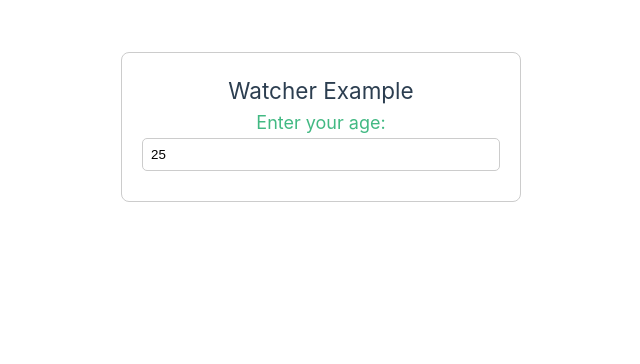
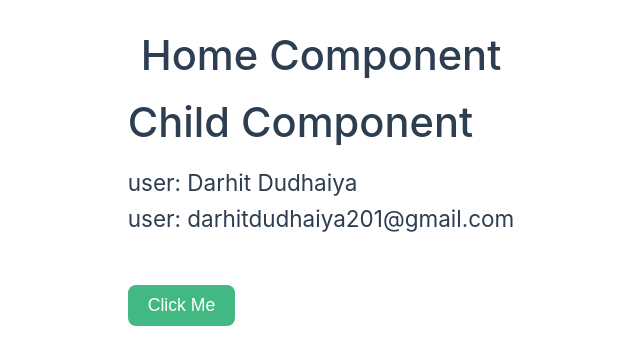
Before and after one commit to darshitdudhaiya/100DaysOfVue, a Vue app: page / in a window 1280 px wide. Shown: the top 364 px of the page, without its empty margins (319-959 px from the left). Built offline with nearby package versions, Linux system fonts and the light colour scheme.

Commit message:
Passing Data to Child Components in Vue.js

```diff
--- /dev/null
+++ b/src/components/ChildComponent.vue
@@ -0,0 +1,49 @@
+<template>
+  <div>
+    <h1>Child Component</h1>
+    <h2>user: {{ user }}</h2>
+    <h2>user: {{ details.email }}</h2>
+
+    <br />
+    <br />
+
+    <button @click="getData" class="styled-button">Click Me</button>
+  </div>
+</template>
+<script>
+export default {
+  name: 'ChildComponent',
+  props: {
+    user: {
+      type: String,
+      required: true
+    },
+    details: {
+      type: Object,
+      required: true
+    },
+    getData: {
+      type: Function,
+      required: true
+    }
+  }
+}
+</script>
+<style scoped>
+h1 {
+  font-weight: 500;
+  font-size: 2.6rem;
+  position: relative;
+  top: -10px;
+}
+.styled-button {
+  padding: 10px 20px;
+  background-color: #42b983;
+  color: #fff;
+  font-size: 1.1rem;
+  border: none;
+  border-radius: 8px;
+  cursor: pointer;
+  transition: background-color 0.3s ease;
+}
+</style>
--- a/src/components/HomeComponent.vue
+++ b/src/components/HomeComponent.vue
@@ -1,53 +1,46 @@
 <template>
-  <div class="watcher-example">
-    <h2>Watcher Example</h2>
-    <p>Enter your age:</p>
-    <input v-model="age" type="number" />
-
-    <p>{{ message }}</p>
+  <div class="container">
+    <h1>Home Component</h1>
+  </div>
+  <div class="container">
+    <ChildComponent :user="user" :details="details" :getData="getData"></ChildComponent>
   </div>
 </template>
 
 <script>
+import ChildComponent from './ChildComponent.vue'
 export default {
+  name: 'HomeComponent',
+  components: {
+    ChildComponent
+  },
   data() {
     return {
-      age: 25,
-      message: ''
+      user: 'Darhit Dudhaiya',
+      details: {
+        name: 'Darhit Dudhaiya',
+        email: 'darhitdudhaiya201@gmail.com'
+      }
     }
   },
-  watch: {
-    age(newAge) {
-      if (newAge >= 18) {
-        this.message = 'You are an adult.'
-      } else {
-        this.message = 'You are a minor.'
-      }
+
+  methods: {
+    getData(){
+      alert('Fuction Called');
     }
   }
 }
 </script>
 
 <style scoped>
-.watcher-example {
-  max-width: 400px;
-  margin: 20px auto;
-  padding: 20px;
-  text-align: center;
-  border: 1px solid #ccc;
-  border-radius: 8px;
+.container {
+  display: flex;
+  justify-content: center;
 }
-
-input {
-  padding: 8px;
-  width: 100%;
-  margin-bottom: 10px;
-  border: 1px solid #ccc;
-  border-radius: 5px;
-}
-
-p {
-  font-size: 18px;
-  color: #42b983;
+h1 {
+  font-weight: 500;
+  font-size: 2.6rem;
+  position: relative;
+  top: -10px;
 }
 </style>
```
